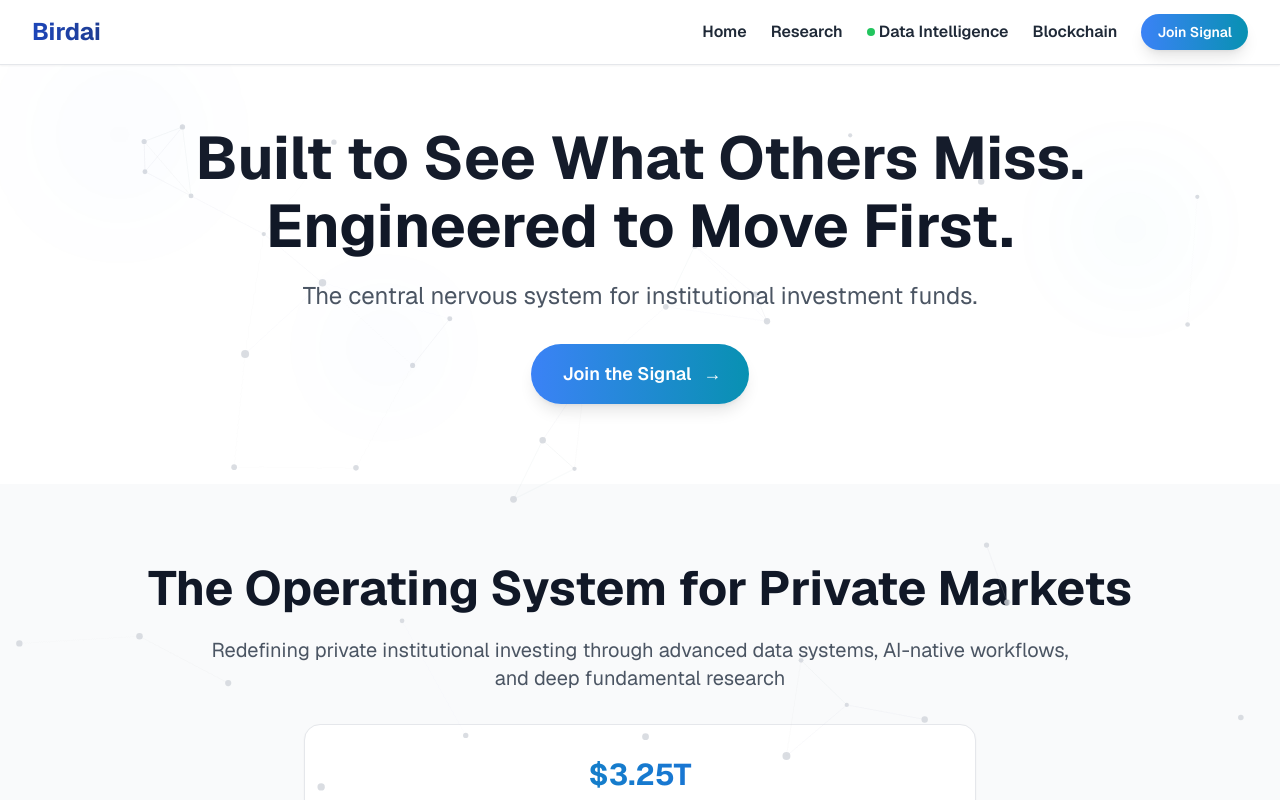
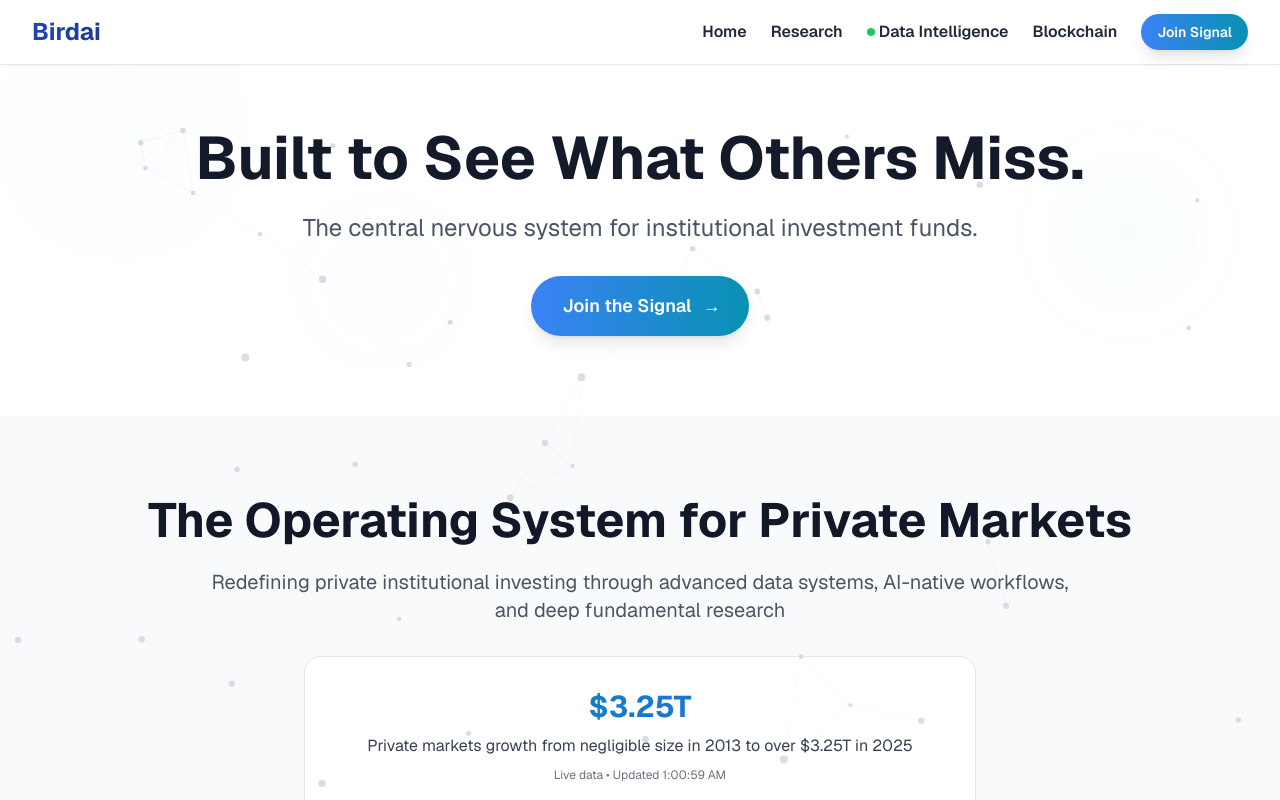
Before and after one commit to Kfar19/CursorWeb, a Next.js app: page / in a window 1280 px wide. Shown: the top 800 px of the page. Built offline with nearby package versions, Linux system fonts and the light colour scheme; no server answers.

Commit message:
Simplify hero section to two concise lines

```diff
--- a/src/app/page.tsx
+++ b/src/app/page.tsx
@@ -1113,15 +1113,6 @@ export default function Home() {
             >
               Built to See What Others Miss.
             </motion.span>
-            <motion.span
-              className="block text-gray-900 relative mt-2"
-              animate={{
-                opacity: [0.8, 1, 0.8],
-              }}
-              transition={{ duration: 4, repeat: Infinity, ease: "easeInOut", delay: 0.5 }}
-            >
-              Engineered to Move First.
-            </motion.span>
           </motion.h1>
 
           <motion.p
```
